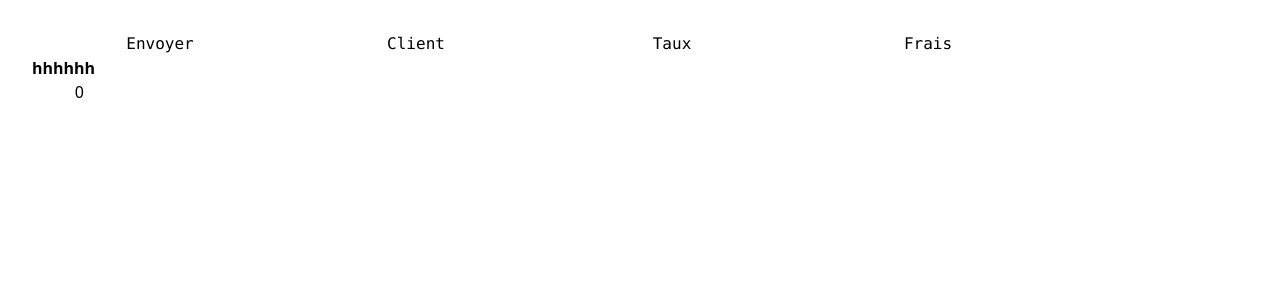
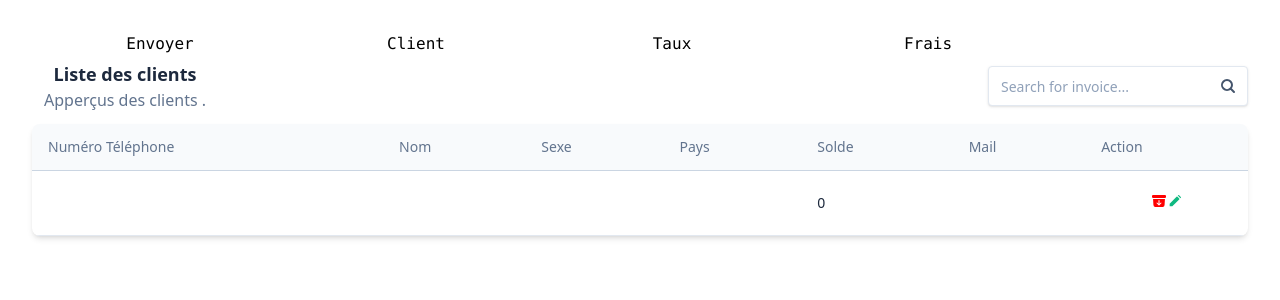
Before and after one commit to Mickael-Andjtv/MoneySender, a React (Vite) app: page / in a window 1280 px wide. Shown: the top 300 px of the page. Built offline with nearby package versions, Linux system fonts and the light colour scheme.

Commit message:
create pages component

```diff
--- a/src/App.tsx
+++ b/src/App.tsx
@@ -2,13 +2,11 @@
 // import reactLogo from './assets/react.svg'
 // import viteLogo from '/vite.svg'
 import "./App.css";
-import Client from "./components/Client";
-import Navbar from "./components/Navbar";
+import Client from "./components/Pages/Client";
 
 function App() {
   return (
     <div>
-      <Navbar />
       <Client />
     </div>
   );
--- a/src/components/Client.tsx
+++ /dev/null
@@ -1,50 +0,0 @@
-import { useState } from "react";
-
-interface ClientData {
-  numTel: string;
-  nom: string;
-  sexe: string;
-  pays: string;
-  solde: number;
-  mail: string;
-}
-
-const initData = {
-  numTel: "",
-  nom: "",
-  sexe: "",
-  pays: "",
-  solde: 0,
-  mail: "",
-};
-const header = ["Numéro Téléphone", "Nom", "Sexe", "Pays", "Solde", "Mail"];
-const Client = () => {
-  const [data, setData] = useState<ClientData[]>([initData]);
-  return (
-    <>
-      <table>
-        <thead>
-          <tr>
-            {header.map((h, i) => (
-              <th key={i}> h </th>
-            ))}
-          </tr>
-        </thead>
-        <tbody>
-          {data.map((item) => (
-            <tr key={item.numTel}>
-              <td> {item.numTel} </td>
-              <td> {item.nom} </td>
-              <td> {item.sexe} </td>
-              <td> {item.pays} </td>
-              <td> {item.solde} </td>
-              <td> {item.mail} </td>
-            </tr>
-          ))}
-        </tbody>
-      </table>
-    </>
-  );
-};
-
-export default Client;
--- /dev/null
+++ b/src/components/ClientFuture.tsx
@@ -0,0 +1,151 @@
+import { useState } from "react";
+
+interface ClientData {
+  numTel: string;
+  nom: string;
+  sexe: string;
+  pays: string;
+  solde: number;
+  mail: string;
+}
+
+const initData = {
+  numTel: "",
+  nom: "",
+  sexe: "",
+  pays: "",
+  solde: 0,
+  mail: "",
+};
+const header = [
+  "Numéro Téléphone",
+  "Nom",
+  "Sexe",
+  "Pays",
+  "Solde",
+  "Mail",
+  "Action",
+];
+const ClientFuture = () => {
+  const [data, setData] = useState<ClientData[]>([initData]);
+  return (
+    <>
+      <div className="w-full flex justify-between items-center mb-3 mt-1 pl-3 mt-">
+        <div>
+          <h3 className="text-lg font-bold text-slate-800">
+            Liste des clients
+          </h3>
+          <p className="text-slate-500">Apperçus des clients .</p>
+        </div>
+        <div className="ml-3">
+          <div className="w-full max-w-sm min-w-[200px] relative">
+            <div className="relative">
+              <input
+                className="bg-white w-full pr-11 h-10 pl-3 py-2 bg-transparent placeholder:text-slate-400 text-slate-700 text-sm border border-slate-200 rounded transition duration-300 ease focus:outline-none focus:border-slate-400 hover:border-slate-400 shadow-sm focus:shadow-md"
+                placeholder="Search for invoice..."
+              />
+              <button
+                className="absolute h-8 w-8 right-1 top-1 my-auto px-2 flex items-center bg-white rounded "
+                type="button"
+              >
+                <svg
+                  xmlns="http://www.w3.org/2000/svg"
+                  fill="none"
+                  viewBox="0 0 24 24"
+                  stroke-width="3"
+                  stroke="currentColor"
+                  className="w-8 h-8 text-slate-600"
+                >
+                  <path
+                    stroke-linecap="round"
+                    stroke-linejoin="round"
+                    d="m21 21-5.197-5.197m0 0A7.5 7.5 0 1 0 5.196 5.196a7.5 7.5 0 0 0 10.607 10.607Z"
+                  />
+                </svg>
+              </button>
+            </div>
+          </div>
+        </div>
+      </div>
+
+      <div className="relative flex flex-col w-full h-full overflow-scroll text-gray-700 bg-white shadow-md rounded-lg bg-clip-border">
+        <table className="w-full text-left table-auto min-w-max">
+          <thead>
+            <tr>
+              {header.map((head, index) => (
+                <th
+                  className="p-4 border-b border-slate-300 bg-slate-50"
+                  key={index}
+                >
+                  <p className="block text-sm font-normal leading-none text-slate-500">
+                    {head}
+                  </p>
+                </th>
+              ))}
+            </tr>
+          </thead>
+          <tbody>
+            {data.map((item) => (
+              <tr
+                className="hover:bg-slate-50 border-b border-slate-200"
+                key={item.numTel}
+              >
+                <td className="p-4 py-5">
+                  <p className="block font-semibold text-sm text-slate-800">
+                    {item.numTel}
+                  </p>
+                </td>
+                <td className="p-4 py-5">
+                  <p className="block text-sm text-slate-800"> {item.nom} </p>
+                </td>
+                <td className="p-4 py-5">
+                  <p className="block text-sm text-slate-800">{item.sexe}</p>
+                </td>
+                <td className="p-4 py-5">
+                  <p className="block text-sm text-slate-800">{item.pays}</p>
+                </td>
+                <td className="p-4 py-5">
+                  <p className="block text-sm text-slate-800">{item.solde}</p>
+                </td>
+                <td className="p-4 py-5">
+                  <p className="block text-sm text-slate-800">{item.mail}</p>
+                </td>
+                <td className="p-4 py-5">
+                  <div className="block text-center">
+                    <button className="text-slate-600 hover:text-slate-800">
+                      <svg
+                        xmlns="http://www.w3.org/2000/svg"
+                        viewBox="0 0 24 24"
+                        fill="red"
+                        className="w-4 h-4"
+                      >
+                        <path d="M3.375 3C2.339 3 1.5 3.84 1.5 4.875v.75c0 1.036.84 1.875 1.875 1.875h17.25c1.035 0 1.875-.84 1.875-1.875v-.75C22.5 3.839 21.66 3 20.625 3H3.375Z" />
+                        <path
+                          fill-rule="evenodd"
+                          d="m3.087 9 .54 9.176A3 3 0 0 0 6.62 21h10.757a3 3 0 0 0 2.995-2.824L20.913 9H3.087ZM12 10.5a.75.75 0 0 1 .75.75v4.94l1.72-1.72a.75.75 0 1 1 1.06 1.06l-3 3a.75.75 0 0 1-1.06 0l-3-3a.75.75 0 1 1 1.06-1.06l1.72 1.72v-4.94a.75.75 0 0 1 .75-.75Z"
+                          clip-rule="evenodd"
+                        />
+                      </svg>
+                    </button>
+                    <button className="text-slate-600 hover:text-slate-800">
+                      <svg
+                        xmlns="http://www.w3.org/2000/svg"
+                        viewBox="0 0 24 24"
+                        fill="#10B981"
+                        className="w-4 h-4"
+                      >
+                        <path d="M4 20h4l10.293-10.293a1 1 0 0 0 0-1.414l-2.586-2.586a1 1 0 0 0-1.414 0L4 16v4zM20.707 7.293a1 1 0 0 0 0-1.414l-2.586-2.586a1 1 0 0 0-1.414 0l-.586.586 4 4 .586-.586z" />
+                      </svg>
+                    </button>
+                  </div>
+                </td>
+              </tr>
+            ))}
+          </tbody>
+        </table>
+      </div>
+    </>
+  );
+};
+
+export default ClientFuture;
--- /dev/null
+++ b/src/components/Pages/Client.tsx
@@ -0,0 +1,11 @@
+import ClientFuture from "../ClientFuture";
+import Navbar from "../Navbar";
+
+export default function Client() {
+  return (
+    <div>
+      <Navbar />
+      <ClientFuture />
+    </div>
+  );
+}
```
